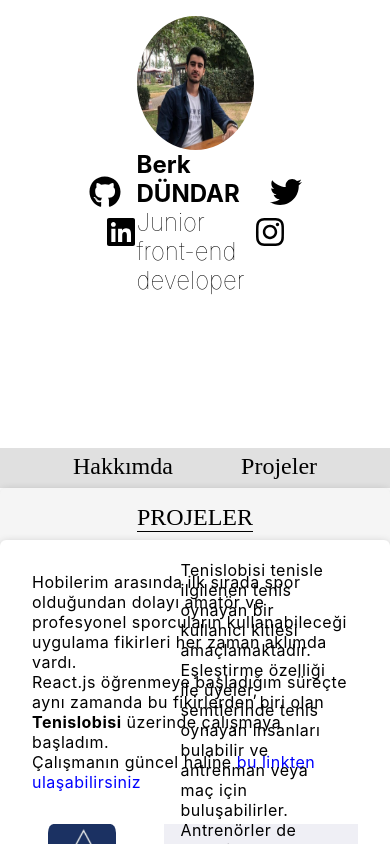
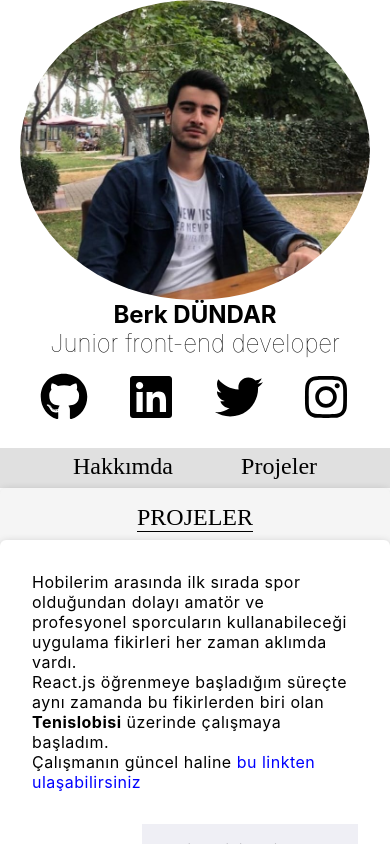
Before and after one commit to Berknb/portfolio, a Next.js app: page /projeler in a window 390 px wide. Built offline with nearby package versions, Linux system fonts and the light colour scheme.

Commit message:
responsive

```diff
--- a/components/layout/Bio.js
+++ b/components/layout/Bio.js
@@ -10,7 +10,7 @@ import { FaInstagram } from "react-icons/fa";
 export default function index() {
     return (
         <>
-        <div className={Classes.homeContainer} id='bio'>
+        <div className={Classes.homeContainer}>
         <section className={Classes.welcome}>
           <div className={Classes.first}>
                   <a href='https://github.com/Berknb' target="_blank" rel='noreferrer'><FaGithub/></a>
@@ -23,6 +23,12 @@ export default function index() {
                   <h3>Junior front-end developer</h3>
                   </header>
               </div>
+              <div className={Classes.firstResponsive}>
+                  <a href='https://github.com/Berknb' target="_blank" rel='noreferrer'><FaGithub/></a>
+                  <a href='https://www.linkedin.com/in/berkd%C3%BCndar/' target="_blank" rel='noreferrer'><FaLinkedin/></a>
+                  <a href='https://twitter.com/berkndundar' target="_blank" rel='noreferrer'><FaTwitter/></a>
+                  <a href='https://www.instagram.com/berkdundar0/' target="_blank" rel='noreferrer'><FaInstagram/></a>
+                  </div>
           <div className={Classes.third}>
           <a href='https://twitter.com/berkndundar' target="_blank" rel='noreferrer'><FaTwitter/></a>
                   <a href='https://www.instagram.com/berkdundar0/' target="_blank" rel='noreferrer'><FaInstagram/></a>
--- a/pages/projeler.js
+++ b/pages/projeler.js
@@ -15,7 +15,7 @@ React.js öğrenmeye başladığım süreçte aynı zamanda bu fikirlerden biri
 Çalışmanın güncel haline <a className={Classes.a} href='https://tenislobisi.vercel.app/' target="_blank" rel='noreferrer'>bu linkten ulaşabilirsiniz</a>
 </p>
 <div className={Classes.projeAciklama}>
-<Image src={tenislobisilogo} alt='tenislobisilogo' width={117} height={141}/>
+<Image src={tenislobisilogo} alt='tenislobisilogo' objectFit="contain"/>
 <p>Tenislobisi tenisle ilgilenen tenis oynayan bir kullanıcı kitlesi amaçlamaktadır.<br/>
 Eşleştirme özelliği ile üyeler, semtlerinde tenis oynayan insanları bulabilir ve antrenman veya maç için buluşabilirler.
 <br/>Antrenörler de ücretli ders verebileceği reklam ilanları bırakabilirler.
@@ -28,7 +28,7 @@ Eşleştirme özelliği ile üyeler, semtlerinde tenis oynayan insanları bulabi
 <div className='card'>
 <p><strong>SportLobi.TV</strong> fikri next.js ile çalışırken tenislobisine ek ve kendi başına da tüm spor severlerin kullanabileceği bir watchlist uygulaması olarak düşünülmüştür.<a className={Classes.a} href='https://sportlobi-tv.vercel.app/' target="_blank" rel='noreferrer'>SportLobi.TV</a></p>
 <div className={Classes.projeAciklama}>
-<Image src={sportlobitvlogo} alt='tenislobisilogo' width={192} height={141}/>
+<Image src={sportlobitvlogo} alt='tenislobisilogo' objectFit="contain"/>
 <p>
 SportLobi.Tv tüm spor severlerin günlük ve haftalık maç programını görebileceği <br/>
 ve izleme listesine ekleyebilmesini sağlayan bir platform.<br/>
@@ -41,7 +41,7 @@ kullanıcıya maçın başlamasına kaç dakika kaldığını bildirir.
 <div className='card'>
     <p><strong>Python</strong> ile Türkçe haber metinlerinde kural tabanlı ve makine öğrenmesiyle Türkçe doğal dil işleme. Github üzerinde daha detaylı incelemek için <a className={Classes.a} href='https://github.com/Berknb/turkish-nlp' target="_blank" rel='noreferrer'>repo linki </a></p>
 <div className={Classes.projeAciklama}>
-<Image src={crf} alt='doğaldilişleme' width={249} height={88}/>
+<Image src={crf} alt='doğaldilişleme' objectFit="contain"/>
 <p>
  Arkadaşlarımla birlikte türkçe haber metinleri ve wikipedia makaleleri üzerinde kural tabanlı doğal dil işleme yapabilen bir yazılım geliştirdik<br/>
  Görsel makine öğrenmesiyle yapılan testin başarı oranını ve başarılı etiket sayısını göstermektedir.<br/>
--- a/styles/bio.module.css
+++ b/styles/bio.module.css
@@ -67,8 +67,36 @@
     height: 20rem;
     margin-top: 1rem;
 }
-.mainhome{
-    height: 20rem;
-    width: 100%;
-    background-color:whitesmoke;
+.firstResponsive{
+    display: none;
 }
+@media screen and (max-width: 700px) {
+    .welcome{
+        display: flex;
+        flex-direction: column;
+        height: 100%;
+        margin-top: 0;
+    }
+    .first{
+        display: none;
+    }
+    .third{
+        display: none;
+    }
+    .second{
+        display: block;
+        width: 100%;
+        height: 80%;
+        display: flex;
+        flex-direction: column;
+        align-items:center;
+    }
+    .firstResponsive{
+        display: flex;
+        width: 100%;
+        justify-content: space-evenly;
+        font-size: 3rem;
+        height: 100%;
+        align-items: center;
+    }
+}
--- a/styles/projeler.module.css
+++ b/styles/projeler.module.css
@@ -20,6 +20,14 @@
     margin-left: 3rem;
     padding: 1rem;
 }
-.border{
-    border-bottom: transparent 8px #222;
+@media  screen and (max-width:700px) {
+    .projeAciklama{
+        height: 100%;
+        padding-left: 5%;
+    }
+    .projeAciklama p{
+        height: 100%;
+        margin-left: 1rem;
+        padding: 1rem;
+    }
 }
```
